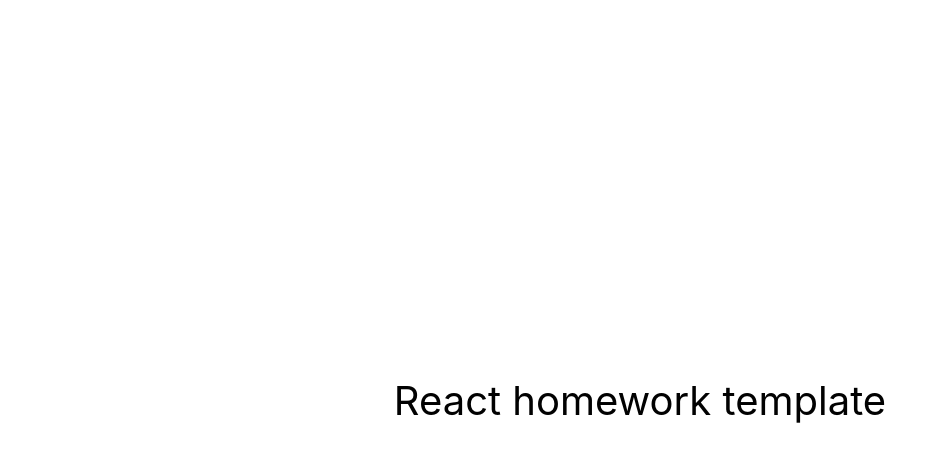
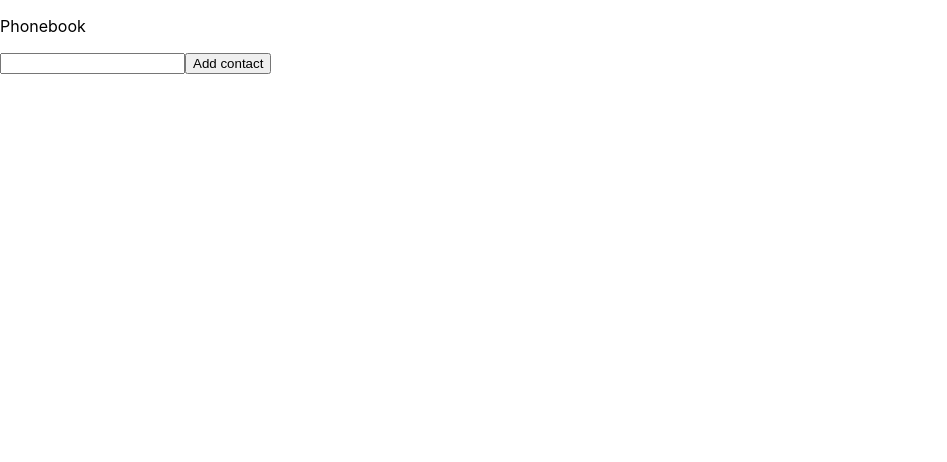
Before and after one commit to YurieVakhnyak/goit-react-hw-02-phonebook, a React (Create React App) app: page / in a window 1280 px wide. Shown: the top 462 px of the page, without its empty margins (0-947 px from the left). Built offline with nearby package versions, Linux system fonts and the light colour scheme.

Commit message:
some start

```diff
--- a/src/components/App.jsx
+++ b/src/components/App.jsx
@@ -1,16 +1,51 @@
-export const App = () => {
+import React, { Component } from 'react';
+
+const TitlePhonebook = ({ title = 'Phonebook' }) => {
+  return <p className="title">{title}</p>;
+};
+
+const InputContacts = () => {
   return (
-    <div
-      style={{
-        height: '100vh',
-        display: 'flex',
-        justifyContent: 'center',
-        alignItems: 'center',
-        fontSize: 40,
-        color: '#010101'
-      }}
-    >
-      React homework template
-    </div>
+    <form className="contact-form">
+      <input
+        type="text"
+        name="name"
+        pattern="^[a-zA-Zа-яА-Я]+(([' -][a-zA-Zа-яА-Я ])?[a-zA-Zа-яА-Я]*)*$"
+        title="Name may contain only letters, apostrophe, dash and spaces. For example Adrian, Jacob Mercer, Charles de Batz de Castelmore d'Artagnan"
+        required
+      />
+      <button type="submit">Add contact</button>
+    </form>
   );
 };
+
+const ContactList = ({ contacts }) => {
+  return (
+    <ul>
+      {contacts.map(({ id, name }) => (
+        <li className="friend-item" key={id}>
+          <p className="name">{name}</p>
+        </li>
+      ))}
+    </ul>
+  );
+};
+
+export class App extends Component {
+  constructor() {
+    super();
+    this.state = {
+      contacts: [],
+      name: '',
+    };
+  }
+  render() {
+    return (
+      <div>
+        <TitlePhonebook />
+        <InputContacts />
+        <ContactList contacts={this.state.contacts} />
+      </div>
+    );
+  }
+}
```
